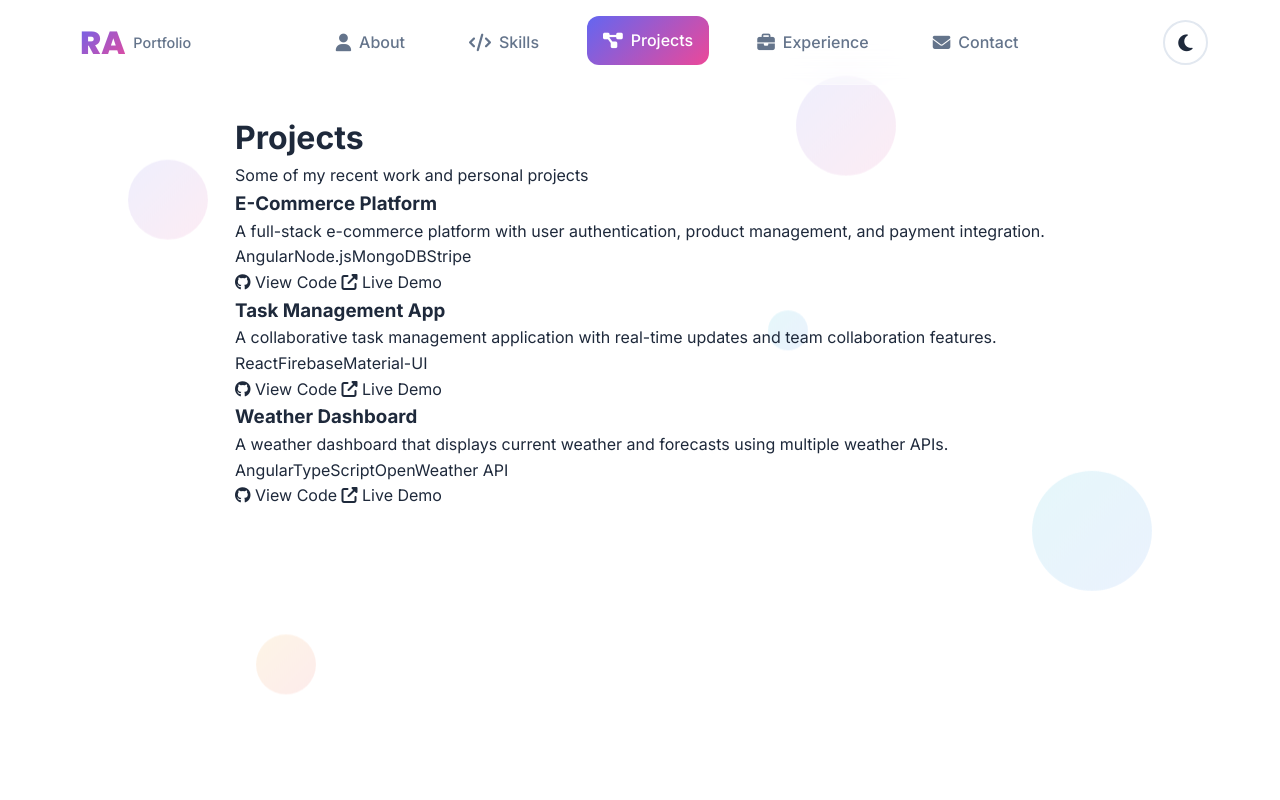
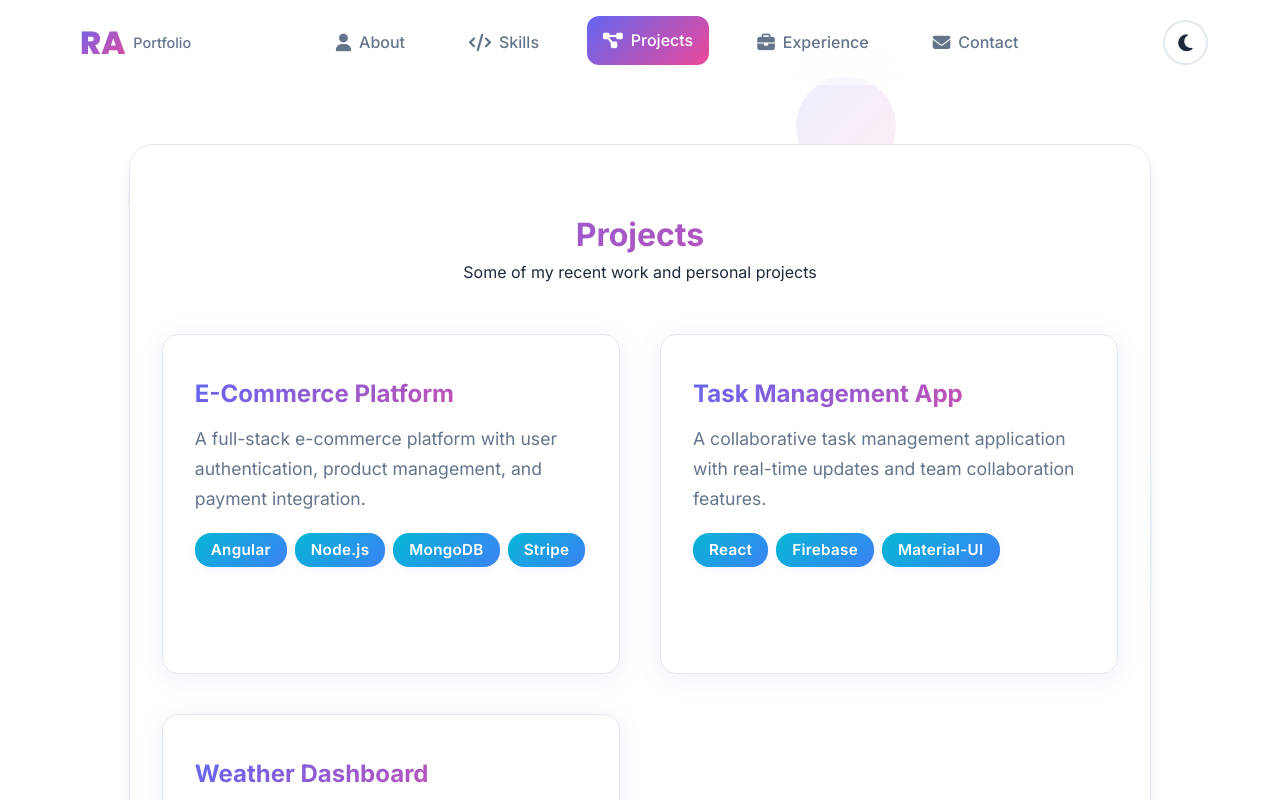
Before and after one commit to rohit-agarwal-ITT/My_Portfolio, an Angular app: page /projects in a window 1280 px wide. Shown: the top 800 px of the page. Built offline with nearby package versions, Linux system fonts and the light colour scheme.

Commit message:
updated project ui

```diff
--- a/src/app/pages/projects/projects.component.html
+++ b/src/app/pages/projects/projects.component.html
@@ -1,29 +1,21 @@
 <div class="projects-container">
   <div class="projects-content">
     <div class="projects-header">
-      <h1>Projects</h1>
+      <h1 class="gradient-text">Projects</h1>
       <p>Some of my recent work and personal projects</p>
     </div>
 
     <div class="projects-grid" *ngIf="!loading">
-      <div class="project-card" *ngFor="let project of projects">
+      <div class="project-card glass" *ngFor="let project of projects">
+        <div class="project-image" *ngIf="project.image">
+          <img [src]="project.image" [alt]="project.name + ' screenshot'" />
+        </div>
         <div class="project-content">
-          <h3 class="project-title">{{ project.name }}</h3>
+          <h3 class="project-title gradient-text">{{ project.name }}</h3>
           <p class="project-description">{{ project.description }}</p>
 
           <div class="project-tech">
             <span class="tech-tag" *ngFor="let tech of project.technologies">{{ tech }}</span>
-          </div>
-
-          <div class="project-links">
-            <a *ngIf="project.github" [href]="project.github" target="_blank" class="project-link github">
-              <i class="fab fa-github"></i>
-              View Code
-            </a>
-            <a *ngIf="project.live" [href]="project.live" target="_blank" class="project-link live">
-              <i class="fas fa-external-link-alt"></i>
-              Live Demo
-            </a>
           </div>
         </div>
       </div>
--- a/src/app/pages/projects/projects.component.scss
+++ b/src/app/pages/projects/projects.component.scss
@@ -1,92 +1,177 @@
-section {
-  h1 {
-    color: #22223b;
-    margin-bottom: 2rem;
-    font-size: 2.5rem;
-    font-weight: 700;
+.projects-container {
+  padding: 2rem;
+  max-width: 1200px;
+  margin: 0 auto;
+  min-height: calc(100vh - 80px);
+  animation: fadeInUp 0.8s ease-out;
 }
-  .projects {
-    display: flex;
-    flex-wrap: wrap;
-    gap: 1.5rem;
-  }
-  .project-card {
-    background: #fff;
-    border-radius: 12px;
-    box-shadow: 0 4px 16px rgba(0,0,0,0.08);
-    padding: 1.5rem;
-    min-width: 280px;
-    max-width: 350px;
-    flex: 1 1 280px;
-    transition: transform 0.3s cubic-bezier(.35,0,.25,1), box-shadow 0.3s;
-    cursor: pointer;
+
+.projects-content {
+  background: var(--card-bg);
+  border-radius: var(--radius-2xl);
+  padding: 4rem 2rem;
+  box-shadow: var(--shadow-lg);
+  backdrop-filter: blur(20px);
+  border: 1px solid var(--border-color);
   position: relative;
   overflow: hidden;
+}
 
-    &::before {
-      content: '';
-      position: absolute;
-      top: 0;
-      left: 0;
+.projects-header {
+  text-align: center;
+  margin-bottom: 3rem;
+  animation: slideInFromTop 0.8s ease-out;
+}
+
+.gradient-text {
+  background: var(--gradient-primary);
+  -webkit-background-clip: text;
+  -webkit-text-fill-color: transparent;
+  background-clip: text;
+}
+
+.projects-grid {
+  display: grid;
+  grid-template-columns: repeat(auto-fit, minmax(320px, 1fr));
+  gap: 2.5rem;
+  margin-bottom: 2rem;
+}
+
+.project-card {
+  background: rgba(255,255,255,0.18);
+  border-radius: var(--radius-xl);
+  box-shadow: 0 4px 24px rgba(90, 108, 255, 0.10);
+  border: 1.5px solid var(--border-color);
+  padding: 2.5rem 2rem 2rem 2rem;
+  display: flex;
+  flex-direction: column;
+  align-items: flex-start;
+  position: relative;
+  overflow: hidden;
+  transition: box-shadow 0.3s, transform 0.3s;
+  backdrop-filter: blur(16px);
+  min-height: 340px;
+}
+
+.project-card:hover {
+  box-shadow: 0 12px 32px rgba(90, 108, 255, 0.18);
+  transform: translateY(-8px) scale(1.03);
+  border-color: var(--primary-color);
+}
+
+.project-image {
   width: 100%;
-      height: 4px;
-      background: linear-gradient(90deg, #4a4e69, #9a8c98);
-      transform: scaleX(0);
+  height: 160px;
+  border-radius: var(--radius-lg);
+  overflow: hidden;
+  margin-bottom: 1.5rem;
+  background: #f3f6fa;
+  display: flex;
+  align-items: center;
+  justify-content: center;
+}
+.project-image img {
+  width: 100%;
+  height: 100%;
+  object-fit: cover;
+  border-radius: var(--radius-lg);
   transition: transform 0.3s;
 }
-
-    h2 {
-      margin-top: 0;
-      color: #4a4e69;
-      font-size: 1.3rem;
-      margin-bottom: 1rem;
-    }
-    p {
-      color: #22223b;
-      line-height: 1.5;
-      margin-bottom: 1.5rem;
+.project-card:hover .project-image img {
+  transform: scale(1.05);
 }
 
-    .tech-stack {
+.project-title {
+  font-size: 1.5rem;
+  font-weight: 700;
+  margin-bottom: 0.7rem;
+  margin-top: 0;
+}
+
+.project-description {
+  color: var(--text-secondary);
+  font-size: 1.1rem;
+  margin-bottom: 1.2rem;
+  line-height: 1.7;
+}
+
+.project-tech {
   display: flex;
   flex-wrap: wrap;
   gap: 0.5rem;
-      margin-bottom: 1.5rem;
+  margin-bottom: 1.2rem;
+}
+.tech-tag {
+  background: var(--gradient-secondary);
+  color: #fff;
+  padding: 0.3rem 1rem;
+  border-radius: 1rem;
+  font-size: 0.95rem;
+  font-weight: 600;
+  box-shadow: 0 2px 8px rgba(90, 108, 255, 0.08);
+  letter-spacing: 0.02em;
+  border: none;
+}
 
-      .tech-tag {
-        background: #f8f9fa;
-        color: #4a4e69;
-        padding: 0.3rem 0.8rem;
-        border-radius: 15px;
-        font-size: 0.85rem;
+.project-links {
+  display: flex;
+  gap: 1rem;
+  margin-top: auto;
+}
+.project-link {
+  display: inline-flex;
+  align-items: center;
+  gap: 0.5rem;
+  background: var(--gradient-primary);
+  color: #fff;
+  text-decoration: none;
+  padding: 0.7rem 1.5rem;
+  border-radius: var(--radius-lg);
+  font-weight: 600;
+  font-size: 1rem;
+  box-shadow: 0 2px 8px rgba(90, 108, 255, 0.10);
+  transition: background 0.2s, transform 0.1s, box-shadow 0.2s;
+  position: relative;
+  overflow: hidden;
+}
+.project-link.github {
+  background: linear-gradient(90deg, #24292e, #5865f2);
+}
+.project-link.live {
+  background: linear-gradient(90deg, #00c6ff, #0072ff);
+}
+.project-link:hover {
+  transform: translateY(-2px) scale(1.04);
+  box-shadow: 0 4px 20px rgba(90, 108, 255, 0.18);
+  color: #fff;
+}
+
+.loading {
+  text-align: center;
+  padding: 4rem;
+  animation: fadeInUp 0.8s ease-out;
+}
+.spinner {
+  width: 60px;
+  height: 60px;
+  border: 4px solid var(--border-color);
+  border-top: 4px solid var(--primary-color);
+  border-radius: 50%;
+  animation: rotate 1s linear infinite;
+  margin: 0 auto 2rem;
+}
+.loading p {
+  color: var(--text-secondary);
+  font-size: 1.2rem;
   font-weight: 500;
-        border: 1px solid #e9ecef;
+}
+
+@media (max-width: 900px) {
+  .projects-content {
+    padding: 2rem 0.5rem;
+  }
+  .projects-grid {
+    grid-template-columns: 1fr;
+    gap: 2rem;
   }
 }
-
-    .project-link {
-      display: inline-block;
-      background: #4a4e69;
-      color: #fff;
-      text-decoration: none;
-      padding: 0.6rem 1.2rem;
-      border-radius: 6px;
-      font-weight: 500;
-      transition: background 0.2s, transform 0.1s;
-
-      &:hover {
-        background: #22223b;
-        transform: translateY(-2px);
-      }
-    }
-
-    &:hover {
-      transform: translateY(-8px) scale(1.02);
-      box-shadow: 0 12px 32px rgba(74,78,105,0.15);
-
-      &::before {
-        transform: scaleX(1);
-      }
-    }
-  }
-}
```
Lines whose indentation alone changed are shown as unchanged.
